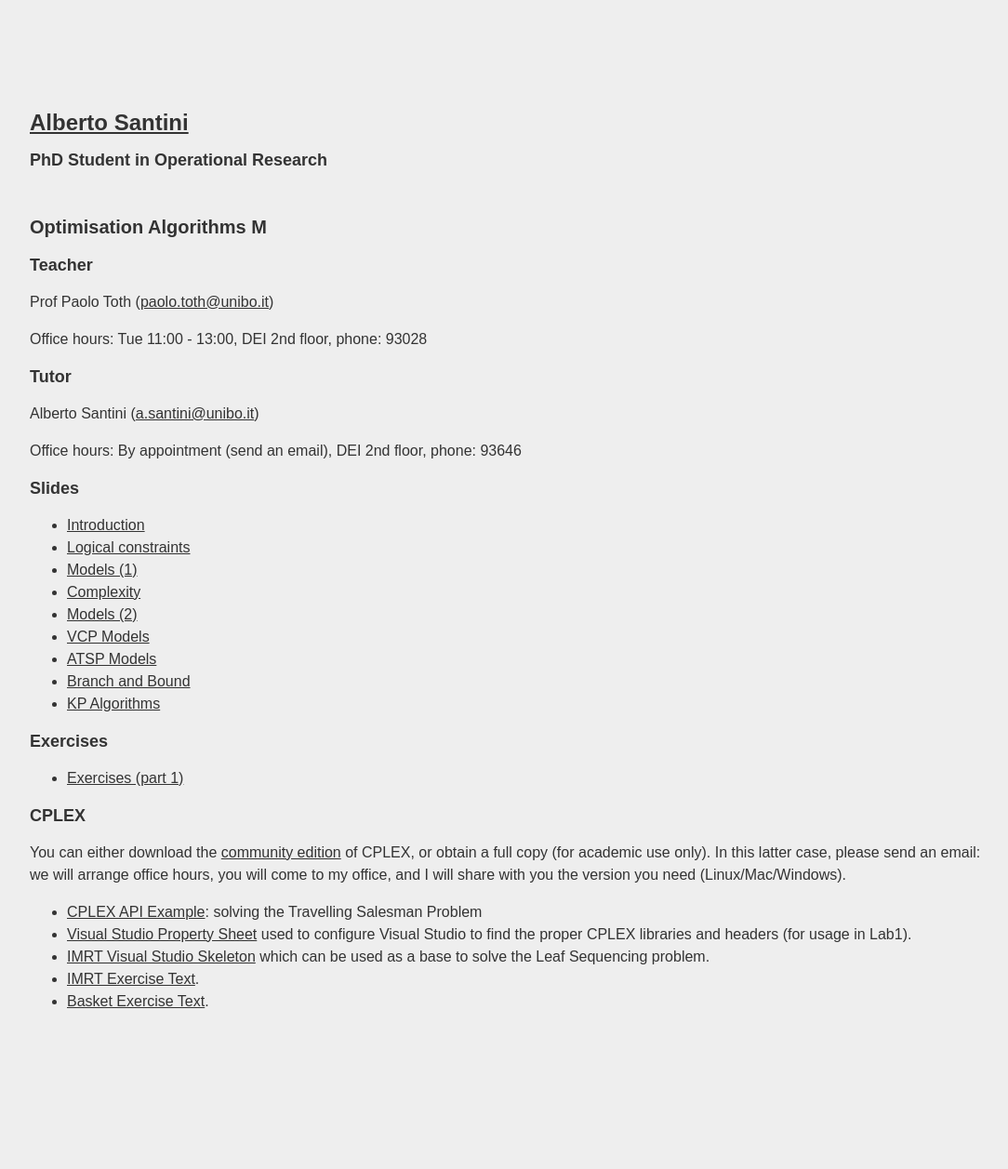
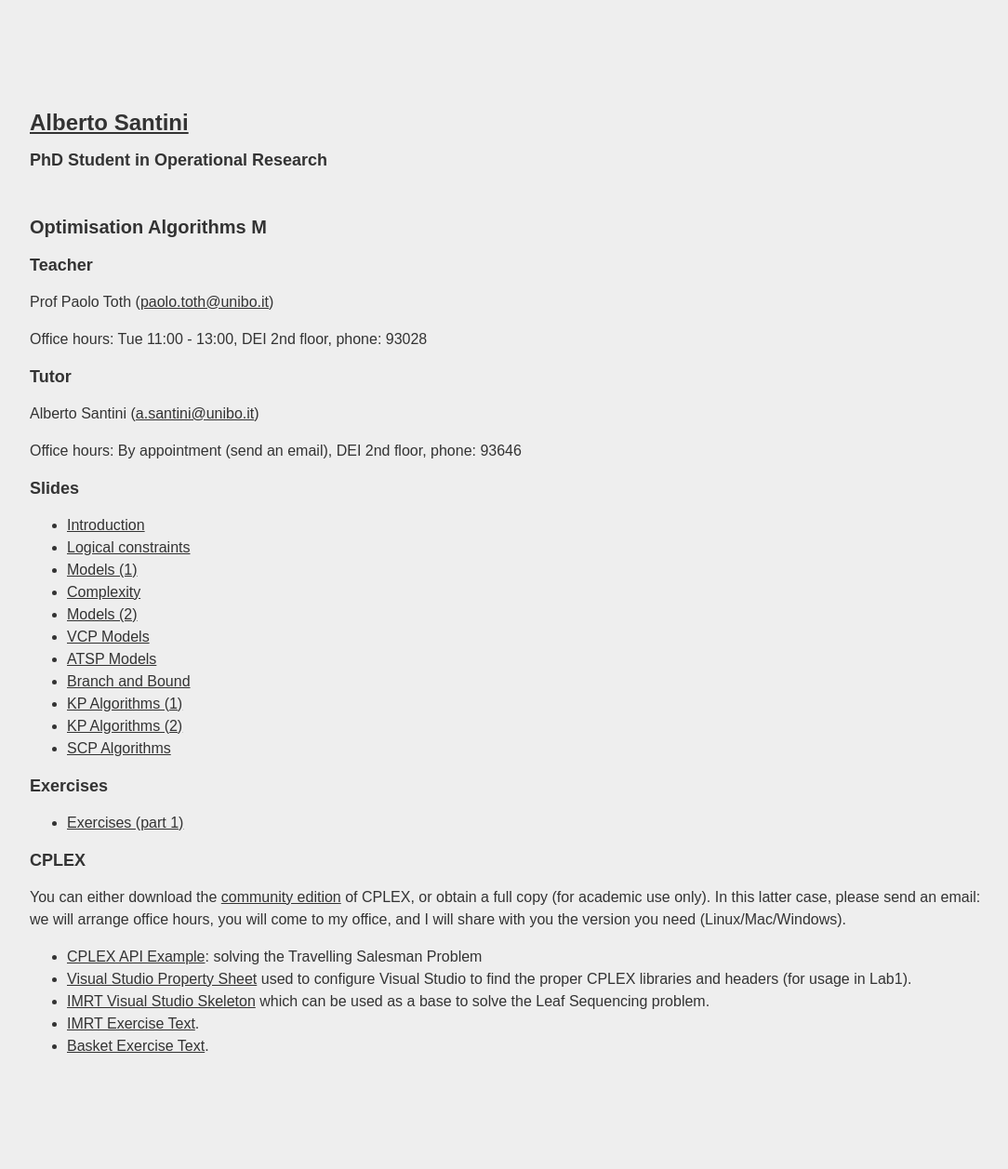
Before and after one commit to alberto-santini/alberto-santini.github.io, a Jekyll site: the page built from oa/index.html, in a window 1280 px wide. Shown: the whole page at 93% size, without its empty margins (88-1172 px from the left). Built offline with Jekyll 4.4.1, drawn with Linux system fonts in a browser that asks for light colours; before the commit the page ends 1209 px from its top, so only the background shows below that.

Commit message:
Added more slides for OA

```diff
--- a/oa/index.html
+++ b/oa/index.html
@@ -41,7 +41,9 @@ layout: default
       <li><a href="/files/oa/OPT-ALG_2016_6_VCP_models.pdf">VCP Models</a></li>
       <li><a href="/files/oa/OPT-ALG_2016_7_ATSP_models.pdf">ATSP Models</a></li>
       <li><a href="/files/oa/OPT-ALG_2016_8_BB.pdf">Branch and Bound</a></li>
-      <li><a href="/files/oa/OPT-ALG_2016_9_KP_Algorithms.pdf">KP Algorithms</a></li>
+      <li><a href="/files/oa/OPT-ALG_2016_9_KP_Algorithms.pdf">KP Algorithms (1)</a></li>
+      <li><a href="/files/oa/OPT-ALG_2016_10_KP_Algorithms.pdf">KP Algorithms (2)</a></li>
+      <li><a href="/files/oa/OPT-ALG_2016_11_SCP_Algorithms.pdf">SCP Algorithms</a></li>
     </ul>
   </div>
 
```
Also changed, not shown: 2 other files.
